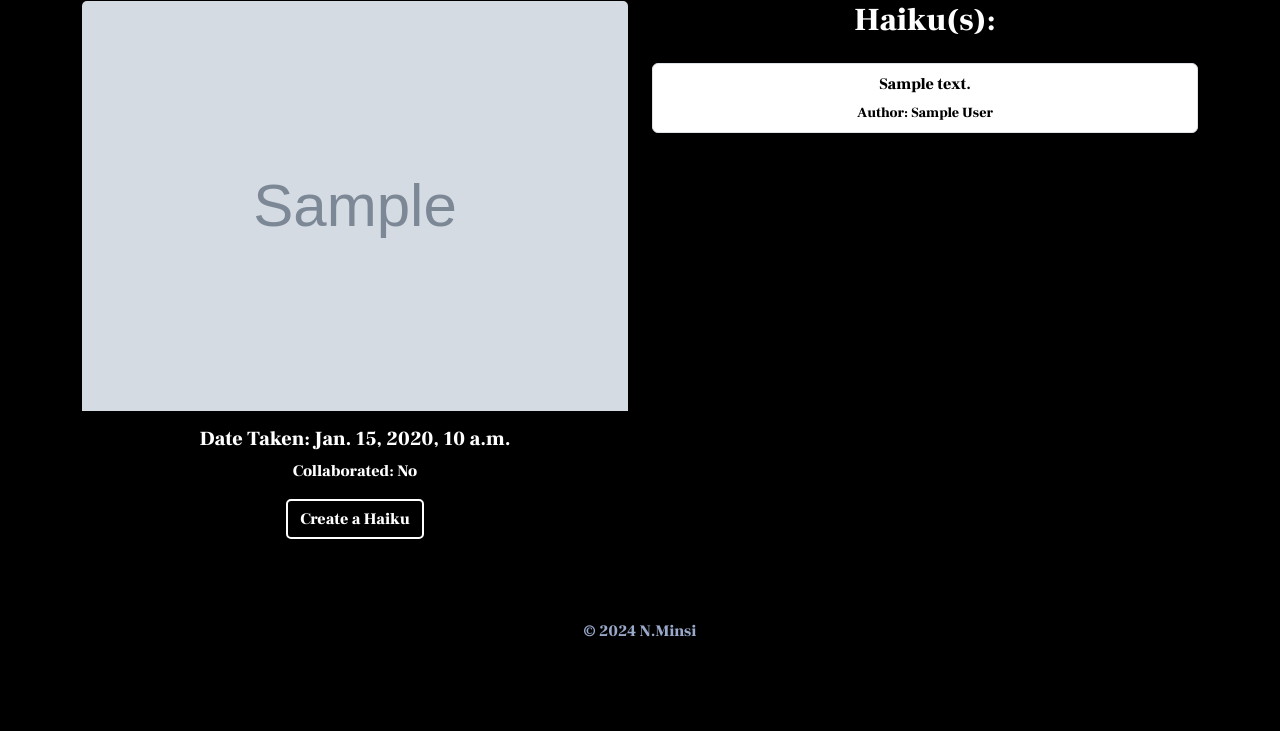
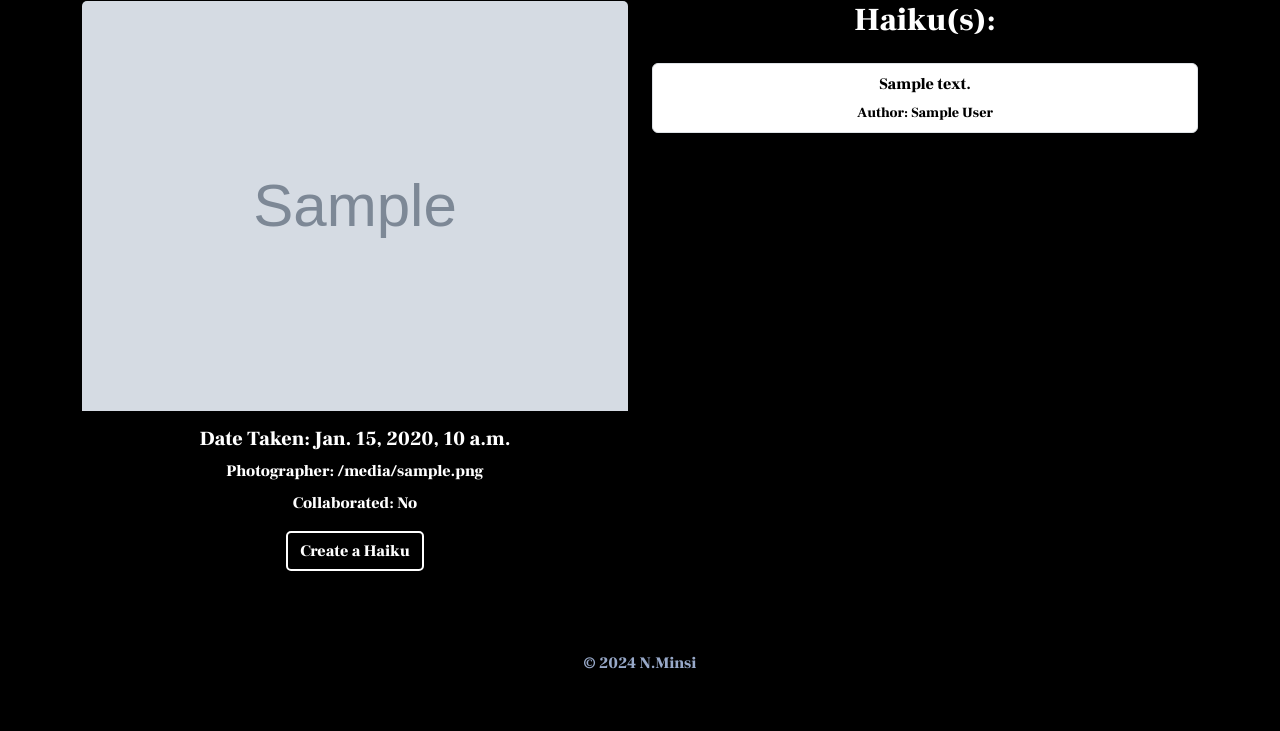
Before and after one commit to Episode353/nminsi, a Django app: template nminsi/base/templates/photo_detail.html in a window 1280 px wide. Shown: the part 231-962 px from the top of the page. Before the commit the page ends 868 px from the top, so only its background shows below. Run offline with Django 5.2, Linux system fonts and the light colour scheme; the template is opened without the code that fills it: most values are stand-ins (such as "Sample title", 1, 10 or a date in 2020); grey boxes marked "Sample" are stand-in pictures.

Commit message:
added photographer field

```diff
--- a/nminsi/base/models.py
+++ b/nminsi/base/models.py
@@ -14,6 +14,7 @@ class Photo(models.Model):
     x = models.BooleanField(default=False)
     folder = models.BooleanField(default=False)
     gallery = models.BooleanField(default=False)
+    photographer = models.CharField(max_length=100, default='N. Minsi')
 
     def __str__(self):
         return f"Photo {self.number} taken on {self.date_taken}"
--- a/nminsi/base/templates/photo_detail.html
+++ b/nminsi/base/templates/photo_detail.html
@@ -13,6 +13,7 @@
                 </div>
                 <div class="card-body text-center">
                     <h5 class="card-title">Date Taken: {{ photo.date_taken }}</h5>
+                    <p class="card-title">Photographer: {{ photo.photographer }}</p>
                     <p class="card-text">Collaborated: {% if photo.collaborated %} Yes {% else %} No {% endif %}</p>
                     <a href="{% url 'haiku_create' %}?photo_number={{ photo.number }}" class="btn btn-custom">Create a Haiku</a>
                 </div>
```
